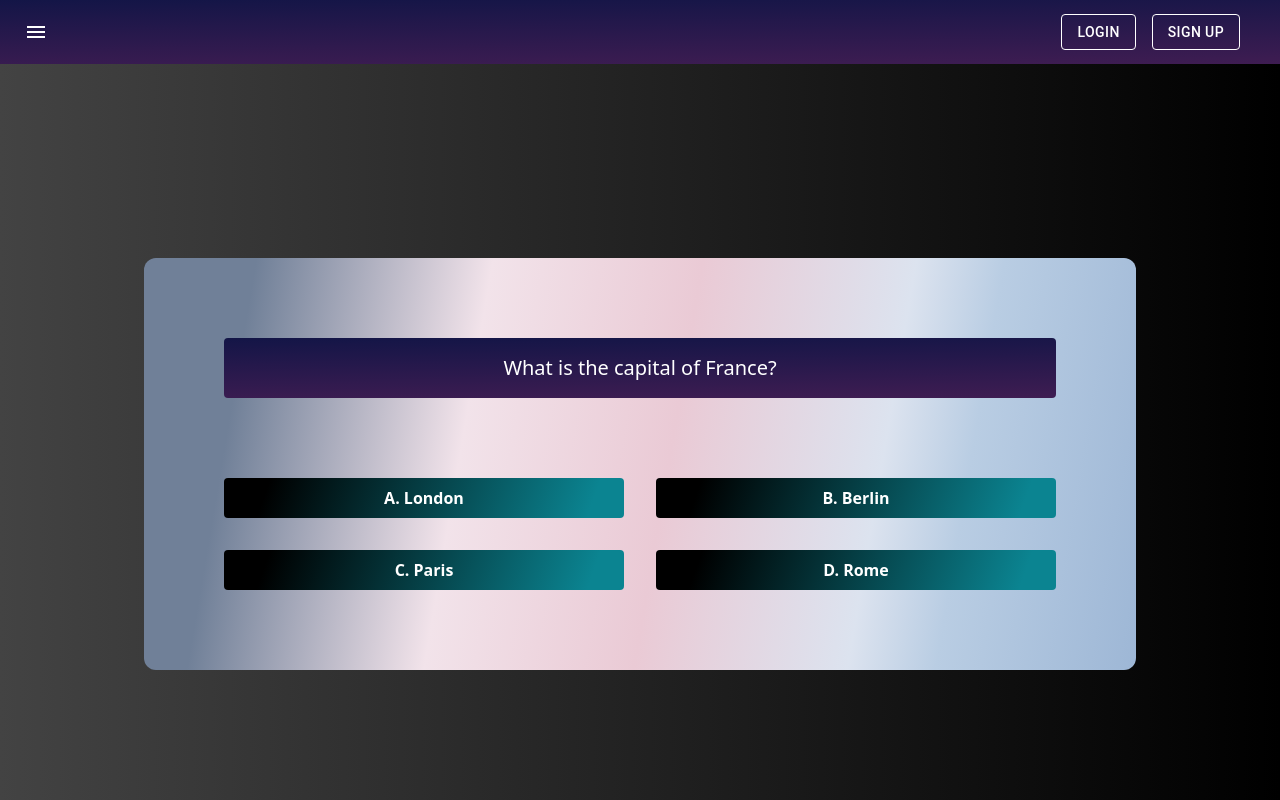
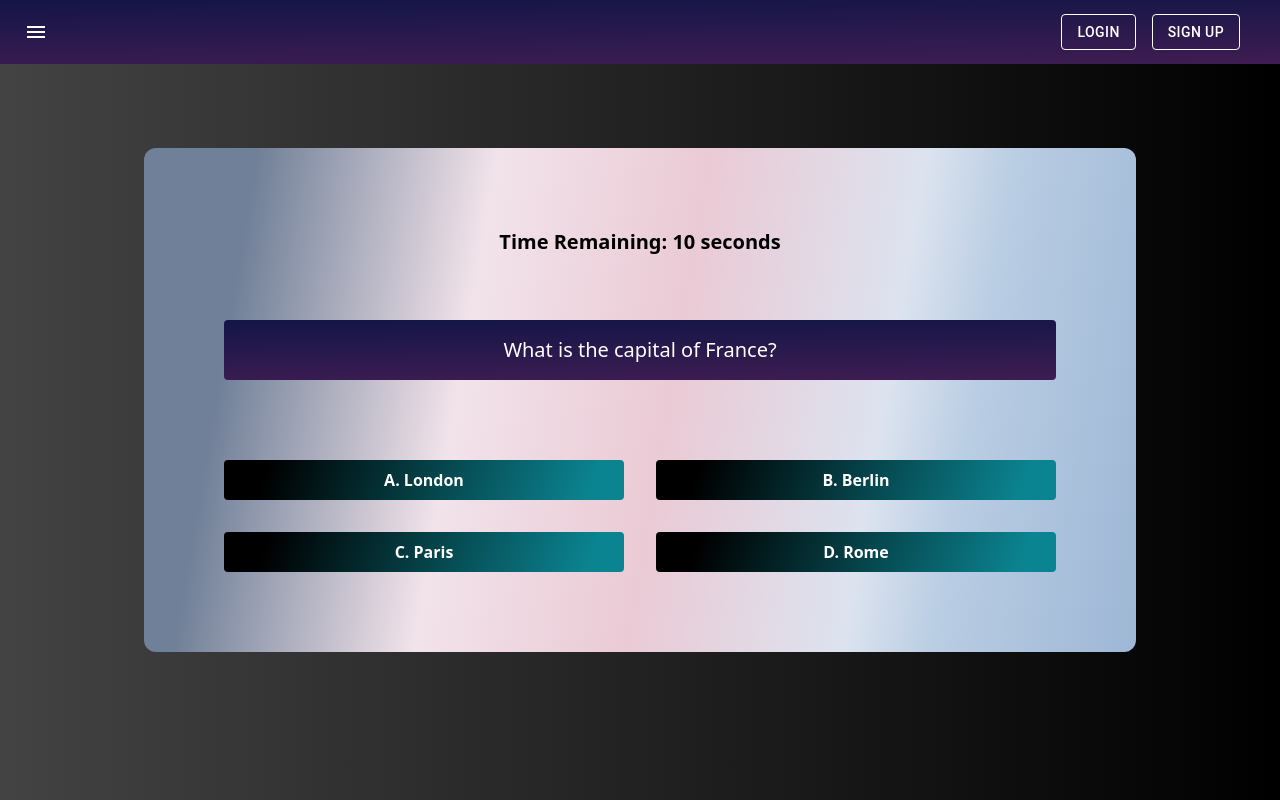
Before and after one commit to nenadmne/quiz, a React (Vite) app in the folder frontend/: page /gameroom in a window 1280 px wide. Built offline with nearby package versions, Linux system fonts and the light colour scheme; no server answers.

Commit message:
Added timer

```diff
--- a/frontend/src/layouts/GameRoom.jsx
+++ b/frontend/src/layouts/GameRoom.jsx
@@ -5,9 +5,34 @@ export default function GameRoom() {
   const [question] = useState("What is the capital of France?");
   const [answers] = useState(["A. London", "B. Berlin", "C. Paris", "D. Rome"]);
   const [selectedAnswer, setSelectedAnswer] = useState(null);
+  const [timer, setTimer] = useState(15); // Initial countdown timer value
   const [playerAnswers, setPlayerAnswers] = useState([]); // State to store answers from players
   const socket = useSocket(); // Obtain the socket instance from the hook
   const username = localStorage.getItem("username");
+
+  // Countdown timer effect
+  useEffect(() => {
+    const interval = setInterval(() => {
+      setTimer((prevTimer) => {
+        if (prevTimer === 1) {
+          clearInterval(interval);
+          return 0; // Timer reached zero
+        } else {
+          return prevTimer - 1; // Decrease timer value by 1 second
+        }
+      });
+    }, 1000);
+
+    // Cleanup function to clear interval when component unmounts or timer reaches zero
+    return () => clearInterval(interval);
+  }, []);
+
+  useEffect(() => {
+    // If timer reaches zero and no answer is selected, emit an empty answer
+    if (timer === 0 && selectedAnswer === null) {
+      handleAnswerSelection("");
+    }
+  }, [timer, selectedAnswer]);
 
   useEffect(() => {
     socket.on("broadcastAnswer", (answer) => {
@@ -26,7 +51,8 @@ export default function GameRoom() {
 
   return (
     <div className="w-full h-full flex justify-center items-center flex-col bg-blackGrad">
-      <div className="p-20 flex justify-center items-center flex-col bg-greyGrad rounded-xl">
+      <div className="p-20 flex justify-center items-center flex-col bg-greyGrad rounded-xl mb-32">
+        <p className="text-black text-xl font-bold mb-16">{`Time Remaining: ${timer} seconds`}</p>
         <p className="w-full flex justify-center items-center bg-darkPurple text-white text-xl py-4 mb-20 rounded">
           {question}
         </p>
```
